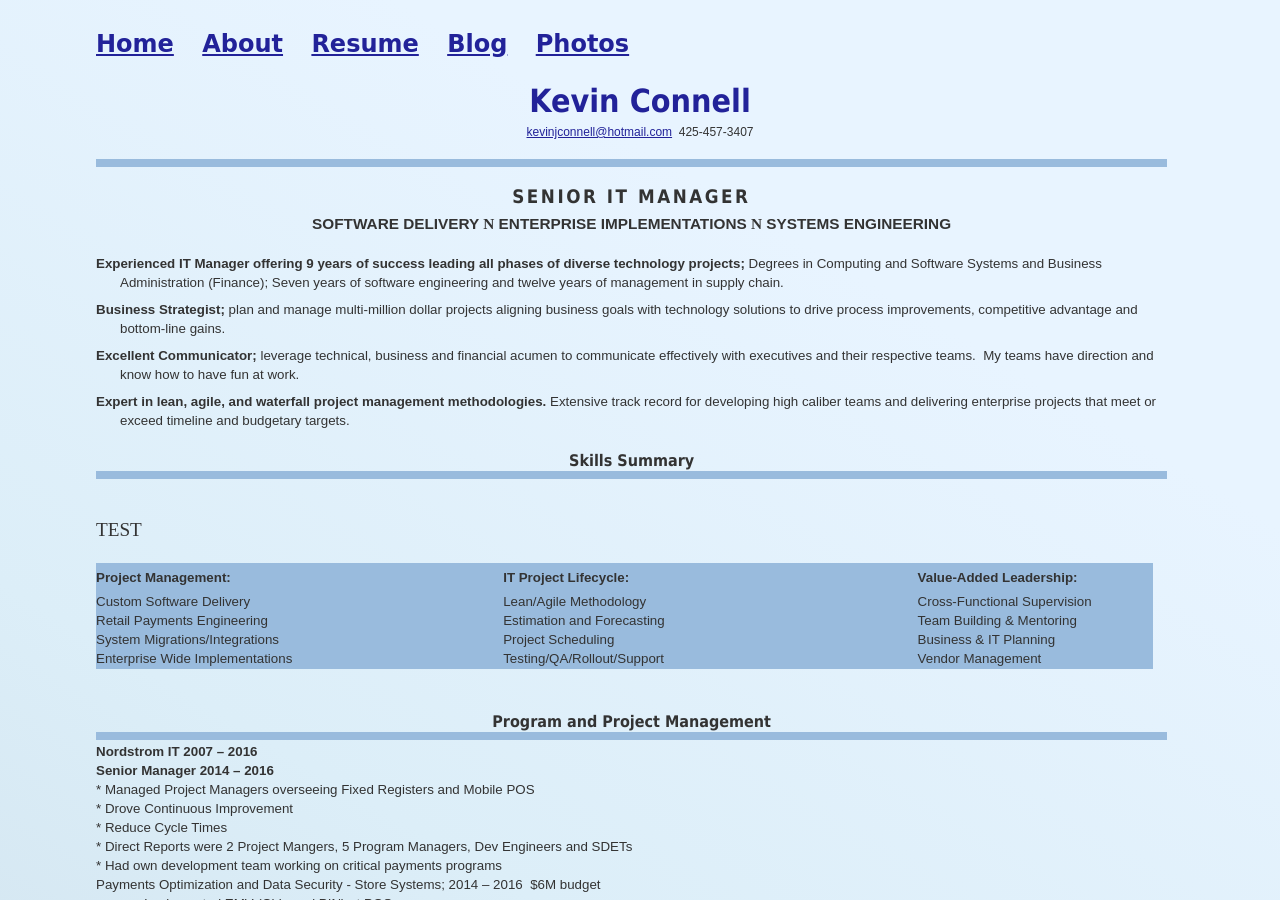
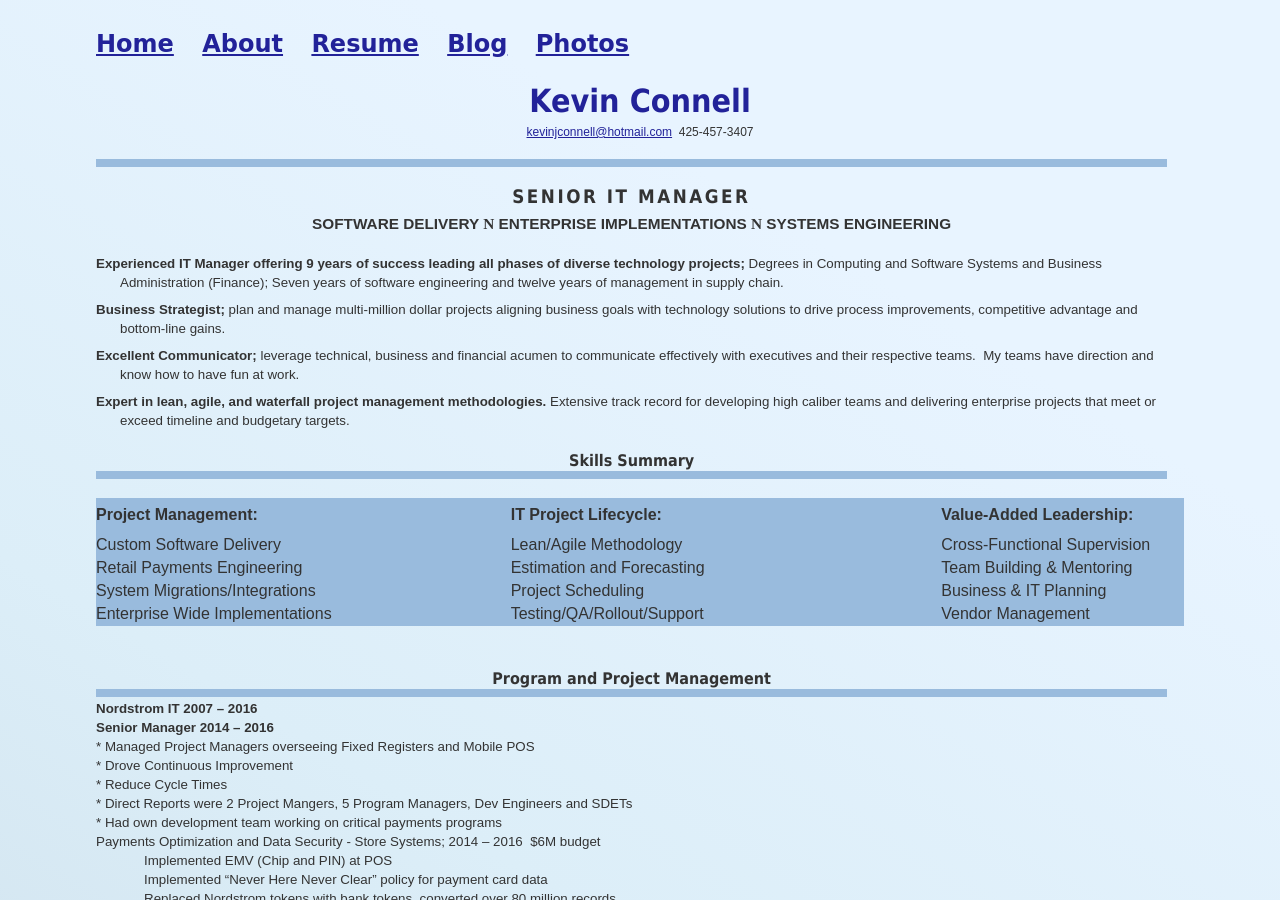
Before and after one commit to mo4dawg/mo4dawg.github.io, a Jekyll site: the page built from CV/index.html, in a window 1280 px wide and 900 px high. Built offline with Jekyll 4.4.1, drawn with Linux system fonts in a browser that asks for light colours.

Commit message:
Update index.html

```diff
--- a/CV/index.html
+++ b/CV/index.html
@@ -445,13 +445,8 @@ style='mso-bidi-font-weight:normal'><span style='font-size:12.0pt;font-family:
 style='mso-bookmark:top'><span style='font-size:8.0pt;font-family:"Arial","sans-serif";
 mso-fareast-font-family:"Times New Roman"'><o:p>&nbsp;</o:p></span></span></p>
 
-<div class = MyZoomClass>
-	<p>TEST</p>
-	</div>
-
-<table  border=0 cellspacing=0 cellpadding=0
- style='margin: 0px;
- mso-padding-alt:0in 5.4pt 0in 5.4pt'>
+<table  class = MyZoomClass border=0 cellspacing=0 cellpadding=0
+ style='margin: 0px; mso-padding-alt:0in 5.4pt 0in 5.4pt'>
  <tr style='mso-yfti-irow:0;mso-yfti-firstrow:yes;mso-yfti-lastrow:yes'>
   <td width = "400" valign=top style=padding:0in 5.4pt 0in 5.4pt'>
   <p class=MsoNormal style='margin-top:2.0pt;margin-right:0in;margin-bottom:
```
